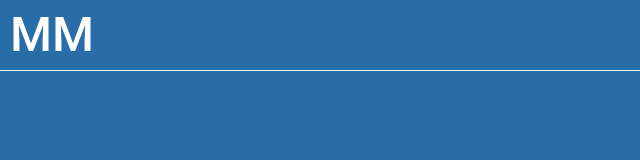
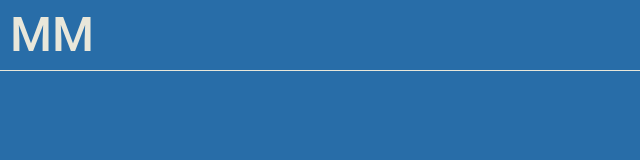
Before and after one commit to MMazzocchi/mmazzocchi.github.io, a React (Create React App) app: page / in a window 1280 px wide. Shown: the top 160 px of the page, without its empty margins (0-640 px from the left). Built offline with nearby package versions, Linux system fonts and the light colour scheme.

Commit message:
Changed FG color

```diff
--- a/src/styles.js
+++ b/src/styles.js
@@ -1,13 +1,15 @@
+const fg_color = '#E9E7DA';
+
 const styles = {
   navbar: {
-    'border-bottom': '1px solid white',
+    'border-bottom': `1px solid${ fg_color }`,
     padding: 0,
   },
   text: {
     color: 'white',
   },
   home_icon: {
-    color: 'white',
+    color: fg_color,
     'font-weight': 500,
     padding: '10px',
   }
```
